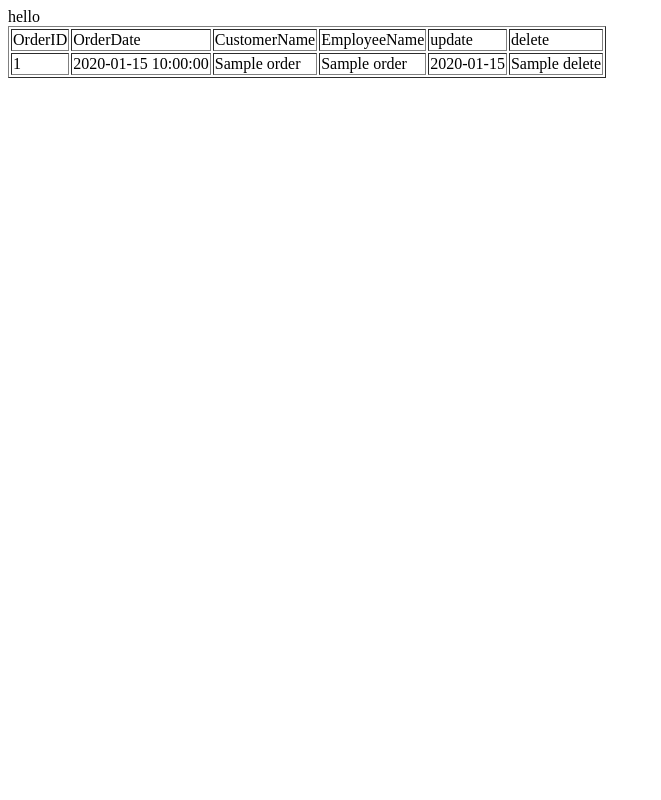
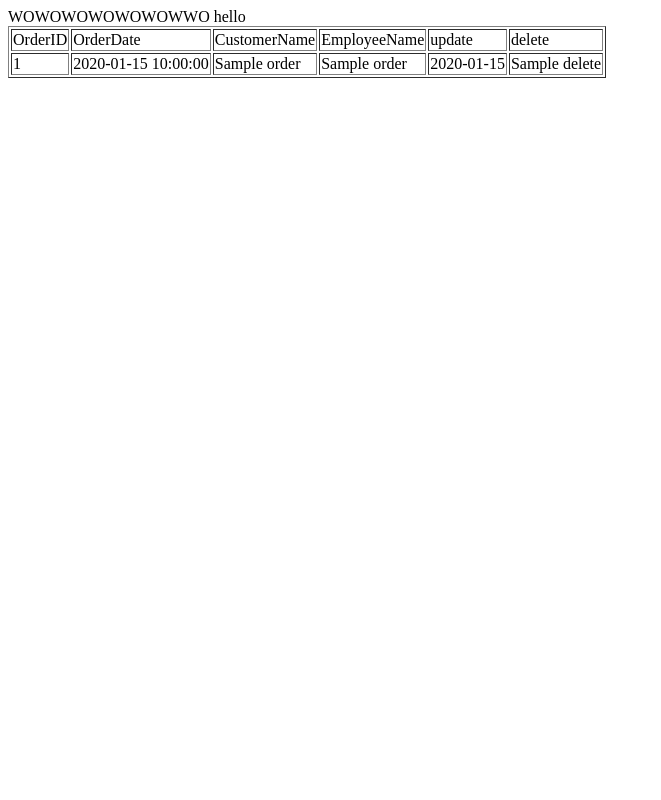
Before and after one commit to jittipon/db21_012, a PHP site: template views/order/index_order.php in a window 1280 px wide. Shown: the whole page, without its empty margins (0-661 px from the left). Run offline with PHP 8.4, Linux system fonts and the light colour scheme; the template is opened without the code that fills it: most values are stand-ins (such as "Sample title", 1, 10 or a date in 2020).

Commit message:
Update index_order.php

```diff
--- a/views/order/index_order.php
+++ b/views/order/index_order.php
@@ -1,4 +1,5 @@
 <table border = 1>
+ WOWOWOWOWOWOWWO
 <tr>
      <td>OrderID</td>
      <td>OrderDate</td>
```
